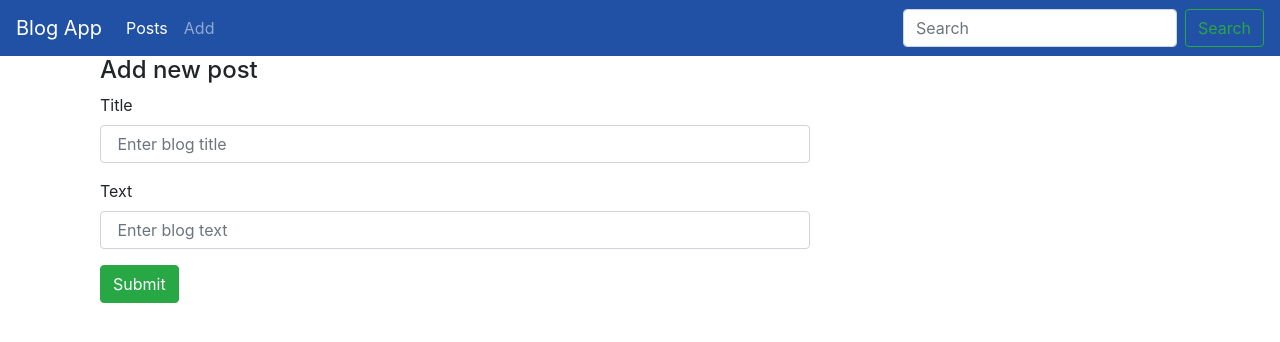
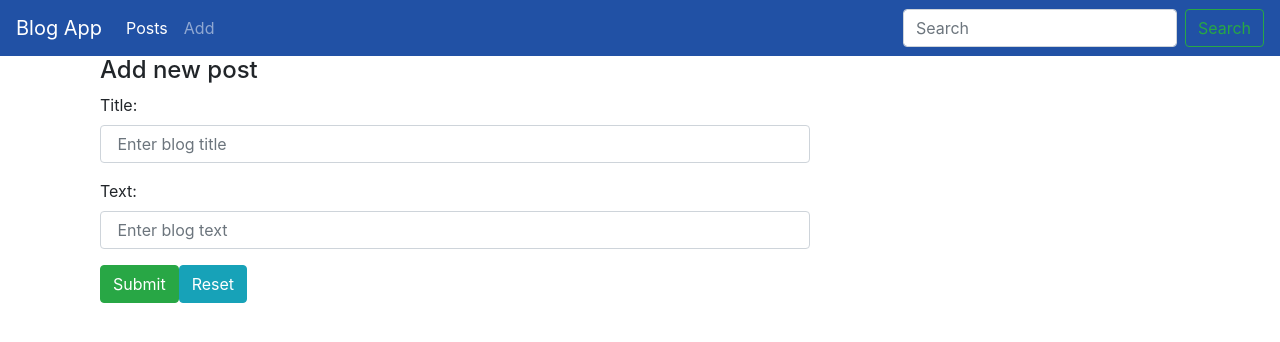
Before and after one commit to brankaDakic10/vue_blog-app, a Vue app: page /add in a window 1280 px wide. Shown: the top 342 px of the page. Built offline with nearby package versions, Linux system fonts and the light colour scheme.

Commit message:
Added 5.Task

```diff
--- a/src/components/AddPost.vue
+++ b/src/components/AddPost.vue
@@ -4,16 +4,18 @@
     <h4>Add new post</h4>
      <form @submit.prevent="submit">
             <div class="form-group">
-                <label for="title">Title</label>
+                <label for="title">Title:</label>
                 <input type="text" id="title" v-model="newPost.title" class="form-control"  placeholder=" Enter blog title " >
             </div>
             <div class="form-group">
-                <label for="text">Text</label>
+                <label for="text">Text:</label>
                 <input type="text" id="text" v-model="newPost.text" class="form-control"  placeholder=" Enter blog text " >
             </div>
             <div class="form-group">
             <button class="btn btn-success">Submit</button>
+            <button class="btn btn-info" type="reset">Reset</button>
             </div>
+
      </form>
     </article>
   </div>
```
